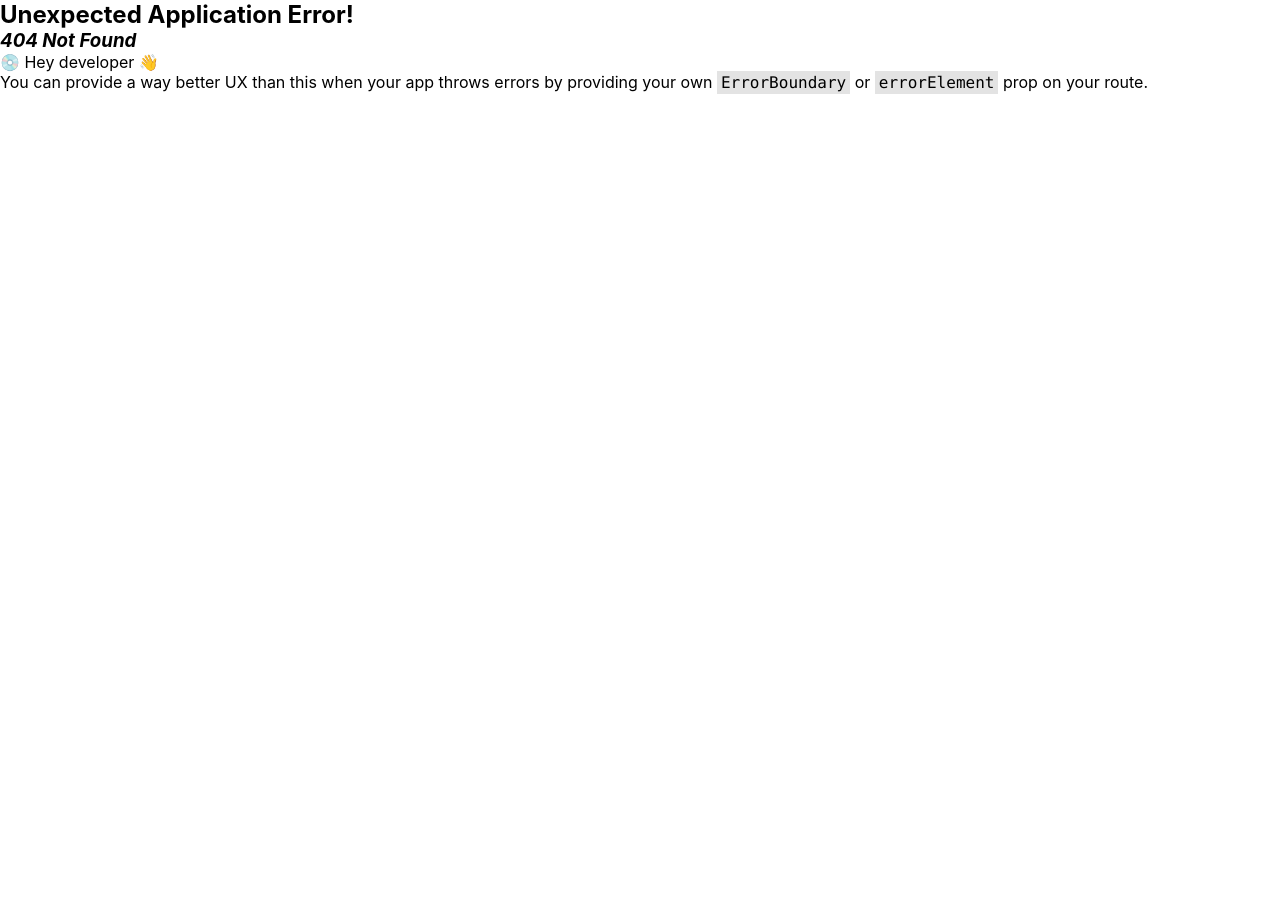
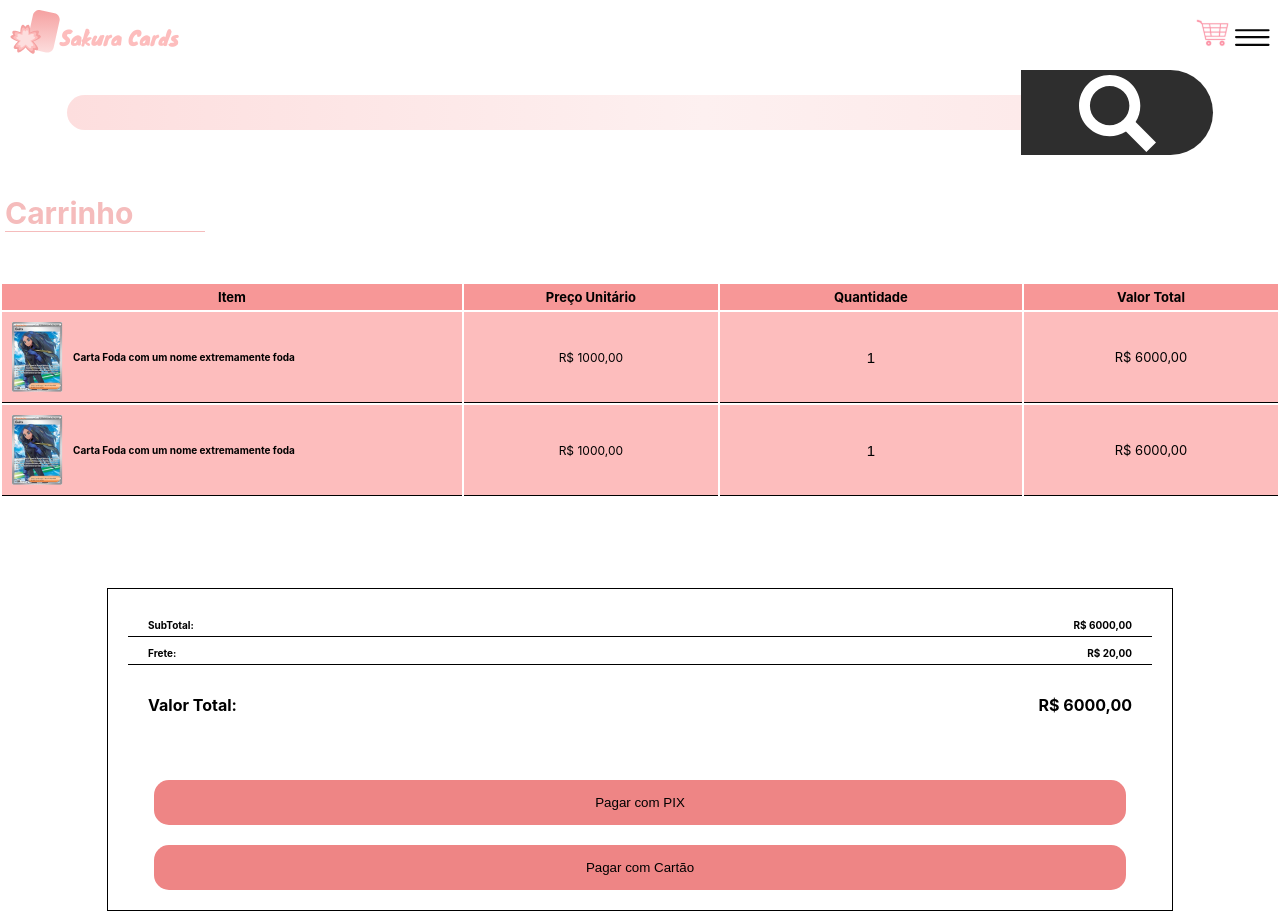
Before and after one commit to cebolapipoca/sakuracard, a React (Create React App) app: page /CarBuy in a window 1280 px wide. Before the commit this address had no page. Before the commit the page ends 800 px from the top, so only its background shows below. Built offline with nearby package versions, Linux system fonts and the light colour scheme.

Commit message:
Cart Page Created

```diff
--- a/src/App.js
+++ b/src/App.js
@@ -9,49 +9,8 @@ import Cards_Exhibition from './Componentes/Cards_exhibition_Container/Cards_Exh
 
 function App() {
 
-  const [card, setCard] = useState([])
-  const [randomCard, setRandomCard] = useState([])
-  let randomCardTable = []
-
-  function RandomNumber(min, max)
-  {
-    let minCeiled = Math.ceil(min);
-    let maxFloored = Math.floor(max);
-    let Rand_Numb =  Math.floor(Math.random() * (maxFloored - minCeiled) + minCeiled)
 
 
-    return Rand_Numb;
-  }
-
-  useEffect(()=>
-  {
-    fetch("https://api.pokemontcg.io/v2/cards", {
-        method: "GET",
-    }).then(result => result.json()).then(cards => {
-          console.log(cards.data[249])
-          console.log("dados realizados com sucesso")
-
-          setCard(cards.data)
-
-        for(let i=1; i <= 5; i++)
-        {
-          let random = RandomNumber(0, 249)
-          randomCardTable.push(cards.data[random])
-
-          randomCardTable.forEach(CardRandom =>
-          {
-            if(CardRandom.id == randomCardTable[randomCardTable.length - 1])
-              {
-                i--
-                randomCardTable.pop()
-                console.log("REROLOU")
-              }
-          });
-        }
-
-        setRandomCard(randomCardTable)
-    })
-  }, []);
 
   return (
     <body>
@@ -65,7 +24,9 @@ function App() {
       </nav>
 
 
-      <Cards_Exhibition title="Pokémon" data={card} randomCardTable={randomCard}/>
+      <Cards_Exhibition title="Pokémon" CardType="Pokemon"/>
+      <Cards_Exhibition title="Pokémon" CardType="Pokemon"/>
+      <Cards_Exhibition title="Pokémon" CardType="Pokemon"/>
     </body>
   );
 }
--- a/src/Componentes/CardBuy_Container/CardBuy.css
+++ b/src/Componentes/CardBuy_Container/CardBuy.css
@@ -33,16 +33,16 @@ table {
     margin-top: 40px;
 }
 
-tr {
+.table_row_cb {
     text-align: center;
 }
 
-th {
+.table_header_cb {
     font-size: 12px;
     padding: 3px;
 }
 
-input {
+.input_quantity_cb {
     width: 30px;
     background-color: pink;
     border-radius: 5px;
@@ -63,7 +63,7 @@ input {
     box-shadow: 0px 2px 1px black;
 }
 
-td {
+.table_data_cb {
     font-size: 12px;
     padding: 10px;
     white-space: nowrap;
--- a/src/Componentes/CardBuy_Container/CardBuy.js
+++ b/src/Componentes/CardBuy_Container/CardBuy.js
@@ -16,38 +16,40 @@ function CardBuy()
 
             <table>
                 <tr className="table_header">
-                    <th>Idioma</th>
-                    <th>Qualidade</th>
-                    <th>Extra</th>
-                    <th>Estoque</th>
-                    <th>Preço</th>
+                    <th className="table_header_cb">Idioma</th>
+                    <th className="table_header_cb">Qualidade</th>
+                    <th className="table_header_cb">Extra</th>
+                    <th className="table_header_cb">Estoque</th>
+                    <th className="table_header_cb">Preço</th>
                 </tr>
-                <tr className="table_row_price">
-                    <td><img src="https://www.gov.br/planalto/pt-br/conheca-a-presidencia/acervo/simbolos-nacionais/bandeira/bandeiranacionalbrasil_.jpg"></img></td>
-                    <td>SP</td>
-                    <td>Foil</td>
-                    <td>2 unid</td>
-                    <td>129,00 R$</td>
-                    <td><input/></td>
-                    <td><img src={BuyCar} id="buycar_CardBuy"></img></td>
+                <tr className="table_row_price table_row_cb">
+                    <td className="table_data_cb"><img src="https://www.gov.br/planalto/pt-br/conheca-a-presidencia/acervo/simbolos-nacionais/bandeira/bandeiranacionalbrasil_.jpg"></img></td>
+                    <td className="table_data_cb">SP</td>
+                    <td className="table_data_cb">Foil</td>
+                    <td className="table_data_cb">2 unid</td>
+                    <td className="table_data_cb">129,00 R$</td>
+                    <td className="table_data_cb"><input className="input_quantity_cb"/></td>
+                    <td className="table_data_cb"><img src={BuyCar} id="buycar_CardBuy"></img></td>
                 </tr>
-                <tr className="table_row_price">
-                    <td><img src="https://www.gov.br/planalto/pt-br/conheca-a-presidencia/acervo/simbolos-nacionais/bandeira/bandeiranacionalbrasil_.jpg"></img></td>
-                    <td>SP</td>
-                    <td>Foil</td>
-                    <td>2 unid</td>
-                    <td>129,00 R$</td>
-                    <td><input/></td>
-                    <td><img src={BuyCar} id="buycar_CardBuy"></img></td>
+
+                <tr className="table_row_price table_row_cb">
+                    <td className="table_data_cb"><img src="https://www.gov.br/planalto/pt-br/conheca-a-presidencia/acervo/simbolos-nacionais/bandeira/bandeiranacionalbrasil_.jpg"></img></td>
+                    <td className="table_data_cb">SP</td>
+                    <td className="table_data_cb">Foil</td>
+                    <td className="table_data_cb">2 unid</td>
+                    <td className="table_data_cb">129,00 R$</td>
+                    <td className="table_data_cb"><input className="input_quantity_cb"/></td>
+                    <td className="table_data_cb"><img src={BuyCar} id="buycar_CardBuy"></img></td>
                 </tr>
-                <tr className="table_row_price">
-                    <td><img src="https://www.gov.br/planalto/pt-br/conheca-a-presidencia/acervo/simbolos-nacionais/bandeira/bandeiranacionalbrasil_.jpg"></img></td>
-                    <td>SP</td>
-                    <td>Foil</td>
-                    <td>2 unid</td>
-                    <td>129,00 R$</td>
-                    <td><input/></td>
-                    <td><img src={BuyCar} id="buycar_CardBuy"></img></td>
+
+                <tr className="table_row_price table_row_cb">
+                    <td className="table_data_cb"><img src="https://www.gov.br/planalto/pt-br/conheca-a-presidencia/acervo/simbolos-nacionais/bandeira/bandeiranacionalbrasil_.jpg"></img></td>
+                    <td className="table_data_cb">SP</td>
+                    <td className="table_data_cb">Foil</td>
+                    <td className="table_data_cb">2 unid</td>
+                    <td className="table_data_cb">129,00 R$</td>
+                    <td className="table_data_cb"><input className="input_quantity_cb"/></td>
+                    <td className="table_data_cb"><img src={BuyCar} id="buycar_CardBuy"></img></td>
                 </tr>
             </table>
         </div>
--- a/src/Componentes/Cards_exhibition_Container/Cards_Exhibition.js
+++ b/src/Componentes/Cards_exhibition_Container/Cards_Exhibition.js
@@ -1,43 +1,57 @@
 import React from "react";
 import { useState, useEffect } from "react";
 import "./Cards_Exhibition.css";
-import Card from "../Cards/Card";
+import Card_Real from "../Cards/Card";
 
 import card1 from "../../imagens/cards/image 30.png"
 import card2 from "../../imagens/cards/card.png"
+import { data } from "react-router-dom";
 
-let teste;
-
-
-function DefinirPreço(pricesTable)
-{
-
-
-
-
-  /*switch(pricesTable[0])
-  {
-    case "holofoil":
-        return pricesTable.holofoil
-    break;
-
-    case "normal":
-        return pricesTable.normal
-    break;
-
-    case "reverseHolofoil":
-        return pricesTable.reverseHolofoil
-    break;
-
-    case "1stEditionHolofoil":
-        return pricesTable.unlimitedHolofoil
-    break;
-  }*/
-}
 
 
 function Cards_Exhibition(props)
 {
+
+    const [Card, setCard] = useState([])
+    console.log(Card)
+
+    function GetCard(CardType, LimitCard, Randomizer)
+    {
+        const TableCardType = [
+            {nameType: "Pokemon", Url: "https://api.pokemontcg.io/v2/cards", requestData: undefined},
+        ]
+
+        function Randomizer(min, max, tableCard)
+        {
+            let CardRandomTable = []
+            min = Math.ceil(min);
+            max = Math.floor(max);
+            let rand_number = Math.floor(Math.random() * (max - min) + min)
+
+            for(let i=0; i < LimitCard; i++)
+            {
+                rand_number = Math.floor(Math.random() * (max - min) + min)
+                CardRandomTable.push(tableCard[rand_number])
+            }
+
+            setCard(CardRandomTable)
+        }
+
+        TableCardType.forEach(ApiType =>
+        {
+            fetch(ApiType.Url, {
+                method: 'GET'
+            }).then(resultType => resultType.json()).then((result)=>{
+                Randomizer(1, 250, result.data)
+                console.log('Request Executada com sucesso!')
+            })
+        });
+
+    }
+
+    useEffect(()=>{
+        GetCard(props.CardType, 5, true)
+    }, [])
 
     return (
         <div className="cards_exhibition_container">
@@ -48,16 +62,14 @@ function Cards_Exhibition(props)
 
             <div className="cards_exhibition_content">
                 {
-                    props.randomCardTable.map(
-                    (dado)=>(
-                        //<Card key={dado.id} price={dado.cardmarket != undefined? dado.cardmarket.prices.trendPrice + "€" : "2.50€"}></Card>
-                        <Card key={dado.id} image={dado.images.large} price={dado.cardmarket != undefined? dado.cardmarket.prices.trendPrice + "€" : "2.50€"}></Card>
-                    )
-
-                    )
+                    Card.map((dataCard)=>(
+                        <Card_Real key={dataCard.id} image={dataCard.images?.large} price={Object.values(dataCard.tcgplayer?.prices)[0].mid + " R$"}></Card_Real>
+                    ))
                 }
             </div>
         </div>
     )
 }
 export default Cards_Exhibition;
+
+//<Card key={dataCard.id} price={Object.values(dataCard.tcgplayer?.prices)[0].mid}></Card>
--- /dev/null
+++ b/src/Pages/CarBuy_Page/CarBuy.css
@@ -0,0 +1,163 @@
+
+
+.shopCart_Content_Page {
+    display: flex;
+    justify-content: center;
+    flex-direction: column;
+    gap: 10px;
+}
+
+.Cart_title {
+    font-size: 30px;
+    color: #f5bcbc;
+    margin-top: 30px;
+    margin-left: 5px;
+    border-bottom: 1px solid;
+    width: 200px;
+}
+
+.table_Cart_Shopping {
+    width: 100%;
+
+    & tr {
+      text-align: left;
+    }
+
+    & th {
+        font-size: 13px;
+        text-align: center;
+        padding: 5px;
+        background-color: #f79797;
+    }
+
+    & td {
+        border-bottom: 1px solid;
+        background-color:#FDBDBD;;
+    }
+}
+
+.CartBuy_Item {
+
+    .CartBuy_Item_Info1 {
+        display: flex;
+        align-items: center;
+        gap: 10px;
+        padding: 10px;
+
+
+        & h1 {
+            font-size: 10px;
+        }
+
+        & img {
+
+        }
+    }
+
+    .CartBuy_Item_Info2 {
+        font-size: 8px;
+        display: flex;
+        gap: 20px;
+        margin-left: 20px;
+        border: 1px solid;
+        justify-content: center;
+        margin-right: 10px;
+        border-radius: 10px;
+    }
+}
+
+.CartShopping_ItensContainer {
+    height: auto;
+    max-height: 600px;
+    overflow-y: scroll;
+    margin: 0;
+    padding: 0;
+    position: relative;
+}
+
+.CartBuy_Price {
+    font-size: 12px;
+    padding: 10px;
+    text-align: center;
+    width: 20%;
+}
+
+.CartBuy_Quantity {
+    text-align: center;
+    input {
+        width: 80%;
+        text-align: center;
+        height: 25px;
+        border: none;
+        background-color: transparent;
+        font-size: 15px;
+    }
+}
+
+.CartBuy_PriceTotal {
+    width: 20%;
+    text-align: center;
+    font-size: 13px;
+}
+
+.buyInfo_section {
+    width: 100%;
+    display: flex;
+    justify-content: center;
+    align-items: center;
+    margin-top: 80px;
+}
+
+.buyInfos_container {
+    width: 80%;
+    padding: 20px;
+    border: 1px solid;
+}
+
+.buyInfo_Content {
+    display: flex;
+    width: 100%;
+    justify-content: space-between;
+    border-bottom: 1px solid;
+    padding-top: 10px;
+    padding-bottom: 5px;
+
+    & h1 {
+        margin-left: 20px;
+        margin-right: 20px;
+        font-size: 10px;
+    }
+}
+
+#buyinfo_valueTotal {
+    margin-top: 20px;
+    border-bottom: none;
+
+    & h1 {
+        font-size: 16px;
+    }
+}
+
+.buttons_container_cardBuy {
+    width: 100%;
+    display: flex;
+    gap: 20px;
+    flex-direction: column;
+    text-align: center;
+    align-items: center;
+    margin-top: 60px;
+
+    & button {
+        width: 95%;
+        height: 45px;
+        border-radius: 15px;
+        border: none;
+        cursor: pointer;
+        background-color: #ee8585;
+        color: black;
+    }
+
+    & button:hover {
+        background-color: #c06f6f;
+    }
+}
--- /dev/null
+++ b/src/Pages/CarBuy_Page/CarBuy.js
@@ -0,0 +1,84 @@
+
+import React from "react";
+import Header from '../../Componentes/HeaderComponent/Header'
+import '../CarBuy_Page/CarBuy.css'
+import CardImage from '../../imagens/cards/card.png'
+
+function CarBuy()
+{
+    return (
+
+        <div>
+            <Header/>
+
+            <div className="shopCart_Content_Page">
+                <h1 className="Cart_title">Carrinho</h1>
+                <div className="CartShopping_ItensContainer">
+                    <table className="table_Cart_Shopping" >
+                        <tr>
+                            <th>Item</th>
+                            <th>Preço Unitário</th>
+                            <th>Quantidade</th>
+                            <th>Valor Total</th>
+                        </tr>
+
+                        <tr>
+                            <td className="CartBuy_Item">
+                                <div className="CartBuy_Item_Info1">
+                                    <img src={CardImage}></img>
+                                    <h1>Carta Foda com um nome extremamente foda</h1>
+                                </div>
+                            </td>
+                            <td className="CartBuy_Price">R$ 1000,00</td>
+                            <td className="CartBuy_Quantity"><input value={1}></input></td>
+                            <td className="CartBuy_PriceTotal">R$ 6000,00</td>
+                        </tr>
+
+                        <tr>
+                            <td className="CartBuy_Item">
+                                <div className="CartBuy_Item_Info1">
+                                    <img src={CardImage}></img>
+                                    <h1>Carta Foda com um nome extremamente foda</h1>
+                                </div>
+                            </td>
+                            <td className="CartBuy_Price">R$ 1000,00</td>
+                            <td className="CartBuy_Quantity"><input value={1}></input></td>
+                            <td className="CartBuy_PriceTotal">R$ 6000,00</td>
+                        </tr>
+
+
+
+                    </table>
+                </div>
+
+                <div className="buyInfo_section">
+                    <div className="buyInfos_container">
+                        <div className="buyInfo_Content">
+                            <h1>SubTotal:</h1>
+                            <h1>R$ 6000,00</h1>
+                        </div>
+
+                        <div className="buyInfo_Content">
+                            <h1>Frete:</h1>
+                            <h1>R$ 20,00</h1>
+                        </div>
+
+                        <div className="buyInfo_Content" id="buyinfo_valueTotal">
+                            <h1>Valor Total:</h1>
+                            <h1>R$ 6000,00</h1>
+                        </div>
+
+                        <div className="buttons_container_cardBuy">
+                            <button>Pagar com PIX</button>
+                            <button>Pagar com Cartão</button>
+                        </div>
+                    </div>
+
+                </div>
+
+            </div>
+        </div>
+    )
+}
+
+export default CarBuy;
--- a/src/Pages/Card_Page/Card_Page.js
+++ b/src/Pages/Card_Page/Card_Page.js
@@ -9,56 +9,12 @@ import CardBuy from "../../Componentes/CardBuy_Container/CardBuy";
 function Card_Page()
 {
 
-  const [card, setCard] = useState([])
-  const [randomCard, setRandomCard] = useState([])
-  let randomCardTable = []
-
-  function RandomNumber(min, max)
-  {
-    let minCeiled = Math.ceil(min);
-    let maxFloored = Math.floor(max);
-    let Rand_Numb =  Math.floor(Math.random() * (maxFloored - minCeiled) + minCeiled)
-
-
-    return Rand_Numb;
-  }
-
-  useEffect(()=>
-  {
-    fetch("https://api.pokemontcg.io/v2/cards", {
-        method: "GET",
-    }).then(result => result.json()).then(cards => {
-          console.log(cards.data[249])
-          console.log("dados realizados com sucesso")
-
-          setCard(cards.data)
-
-        for(let i=1; i <= 5; i++)
-        {
-          let random = RandomNumber(0, 249)
-          randomCardTable.push(cards.data[random])
-
-          randomCardTable.forEach(CardRandom =>
-          {
-            if(CardRandom.id == randomCardTable[randomCardTable.length - 1])
-              {
-                i--
-                randomCardTable.pop()
-                console.log("REROLOU")
-              }
-          });
-        }
-
-        setRandomCard(randomCardTable)
-    })
-  }, []);
-
     return (
         <body>
             <Header/>
             <CardBuy/>
-            <Cards_Exhibition title="Pokémon" data={card} randomCardTable={randomCard}/>
-            <Cards_Exhibition title="Pokémon" data={card} randomCardTable={randomCard}/>
+            <Cards_Exhibition title="Pokémon" CardType="Pokemon"/>
+            <Cards_Exhibition title="Pokémon" CardType="Yugioh"/>
         </body>
     )
 }
--- a/src/index.js
+++ b/src/index.js
@@ -4,6 +4,7 @@ import './index.css';
 import App from './App';
 import { createBrowserRouter, RouterProvider } from 'react-router-dom';
 import Card_Page from './Pages/Card_Page/Card_Page.js';
+import CarBuy from './Pages/CarBuy_Page/CarBuy.js';
 
 const Router = createBrowserRouter([
         {
@@ -13,6 +14,10 @@ const Router = createBrowserRouter([
         {
                 path: '/Card',
                 element: <Card_Page/>
+        },
+        {
+                path: '/CarBuy',
+                element: <CarBuy/>
         },
 ])
 
```
Also changed, not shown: RandomizeCard.js (added), 1 other file (tests, documents, lock files or other folders).
